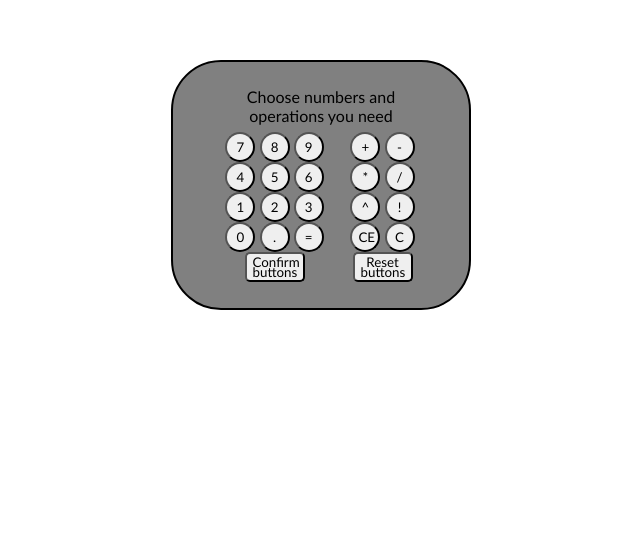
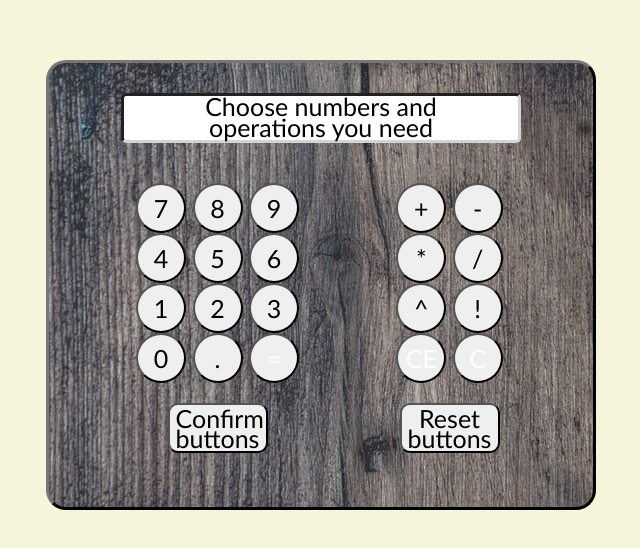
Before and after one commit to folatkom/calculator, a plain HTML site: page MAIN/index.html in a window 1280 px wide. Shown: the part 190-738 px from the top of the page, without its empty margins (319-959 px from the left). Drawn offline with Linux system fonts and the light colour scheme.

Commit message:
Add styles

```diff
--- a/CSS/style.css
+++ b/CSS/style.css
@@ -1,67 +1,83 @@
 *{
 	box-sizing: border-box;
 	font-family: candara;
+	font-size: 25px;
+}
+body{
+	background-color: rgb(245, 245, 220);
 }
 .invisible{
 	display: none;
 }
 #calculator{
-	width: 300px;
-	height: 250px;
-	background-color: gray;
+	width: 550px;
+	height: 450px;
+	background: url("background.jpg");
 	margin:250px auto;
 	padding: 20px 40px;
 	text-align: center;
-	border-radius: 50px;
-	border: 2px solid black;
+	border: 3px outset;
+	border-top-color: rgb(118, 118, 118);
+	border-left-color: rgb(118, 118, 118);
+	border-right-color: rgb(59, 59, 59);
+	border-bottom-color: rgb(59, 59, 59);
+	border-radius: 20px;
 }
 #topContainer{
-	width: 200px;
+	width: 400px;
+	height: 100px;
+	margin: auto;
+	padding-top: 10px;
+}
+#startMessage,#output{
 	height: 50px;
-	padding: 5px;
+	background-color: #FFF;
+	border: 3px inset;
+	border-top-color: rgb(118, 118, 118);
+	border-left-color: rgb(118, 118, 118);;
+	border-right-color: rgb(211, 211, 211);
+	border-bottom-color: rgb(211, 211, 211);
+	border-radius: 5px;
 	margin: auto;
+	line-height: 21px;
+}
+#startMessage{
+	padding:0 30px;
+}
+#output{
+	font-size: 35px;
+	line-height: 40px;
 }
 #container{
 	display: flex;
 	justify-content: space-around;
 }
-#output{
-	width: 100px;
-	height: 20px;
-	background-color: #FFF;
-	margin:auto;
-	border-radius: 5px;
-}
 #numbers{
-	width: 100px;
+	width: 200px;
 }
 #buttons{
-	width: 70px;
+	width: 150px;
 }
 button{
-	width: 30px;
-	height: 30px;
+	width: 50px;
+	height: 50px;
 	border-radius: 50%;
 }
-#result{
-	width: 100px;
-	margin: 5px auto;
-	border-radius: 5px;
-	background-color: white;
-	overflow: hidden;
-}
-.numActive{
-	background-color: aqua;
-}
-.calcActive{
-	background-color: blueviolet;
+.numActive, .calcActive{
+	background-color: rgb(166, 170, 111);
 }
 .inactive{
 	color: #FFF;
+	background-color: rgb(239, 239, 239)!important;
     border-style: outset;
 }
 .functionalButton{
-	width: 60px;
-	border-radius: 5px;
-	line-height: 10px;
+	width: 100px;
+	border-radius: 10px;
+	line-height: 20px;
+	margin-top: 20px;
+
 }
+#equals, #c, #ce{
+	background-color: rgb(224, 145, 42);
+}
--- a/JS/script.js
+++ b/JS/script.js
@@ -1,10 +1,10 @@
-let operation;
 const startMessage = document.getElementById("startMessage");
 const output = document.getElementById("output");
 const equals = document.getElementById("equals");
 const ce = document.getElementById("ce");
 const c = document.getElementById("c");
 const chosen = document.getElementById("chosen");
+let operation;
 let num1 = "";
 let num2 = "";
 let spareNum = "";
@@ -49,7 +49,7 @@ const calculate = (n1,n2) => {
         }
     }
     return result;
-};
+}
 
 const calculatorReady = () => {
     document.querySelectorAll(".num").forEach(item => item.classList.add("inactive"));
@@ -133,8 +133,13 @@ document.querySelectorAll(".calc").forEach(item => item.addEventListener("click"
 chosen.addEventListener("click", function(){
     document.querySelectorAll(".num").forEach(item => item.replaceWith(item.cloneNode(true)));
     document.querySelectorAll(".calc").forEach(item => item.replaceWith(item.cloneNode(true)));
-    chosen.replaceWith(chosen.cloneNode(true));
+
     startMessage.classList.add("invisible");
     output.classList.remove("invisible");
+    chosen.classList.add("inactive");
+    equals.classList.remove("inactive");
+    c.classList.remove("inactive");
+    ce.classList.remove("inactive");
+    chosen.replaceWith(chosen.cloneNode(true));
     calculatorReady();
 });
--- a/MAIN/index.html
+++ b/MAIN/index.html
@@ -24,7 +24,7 @@
 				<button class="num">3</button>
 				<button class="num">0</button>
 				<button class="num">.</button>
-				<button id="equals">=</button>
+				<button id="equals" class="inactive">=</button>
 				<button id="chosen" class="functionalButton">Confirm buttons</button>
 			</div>
 			<div id="buttons">
@@ -34,8 +34,8 @@
 				<button id="divide" class="calc">/</button>
 				<button id="power" class="calc">^</button>
 				<button id="factorial" class="calc">!</button>
-				<button id="ce">CE</button>
-				<button id="c">C</button>
+				<button id="ce" class="inactive">CE</button>
+				<button id="c"class="inactive">C</button>
 				<a href="index.html"><button id="chosen" class="functionalButton">Reset buttons</button></a>
 			</div>
 		</div>
```
Also changed, not shown: CSS/background.jpg (added), 1 other file.
